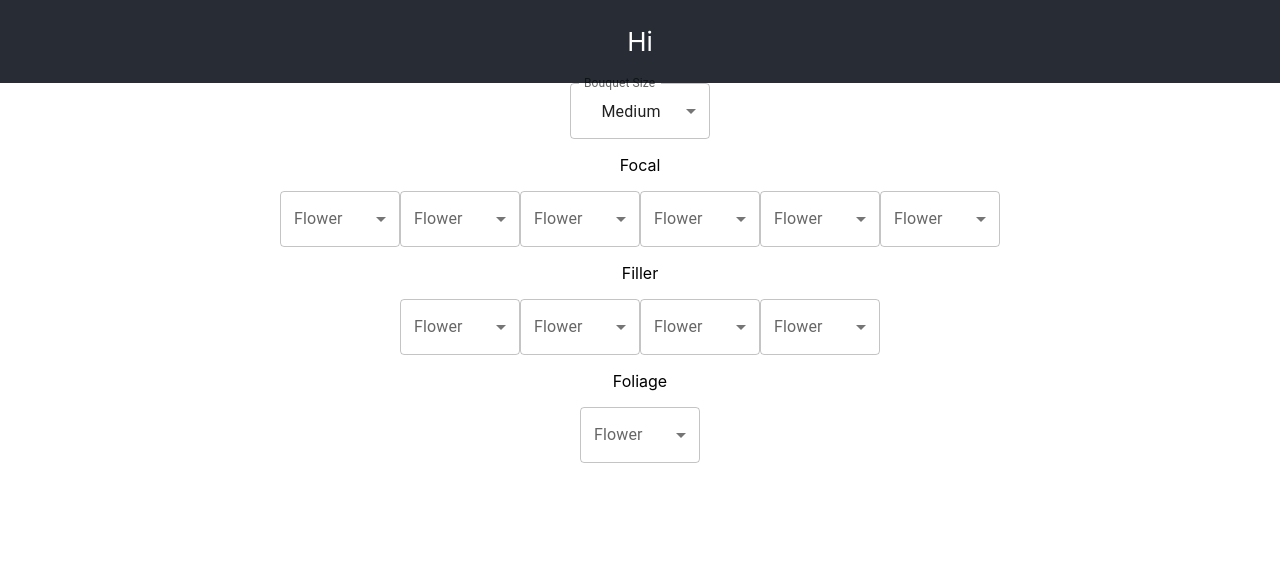
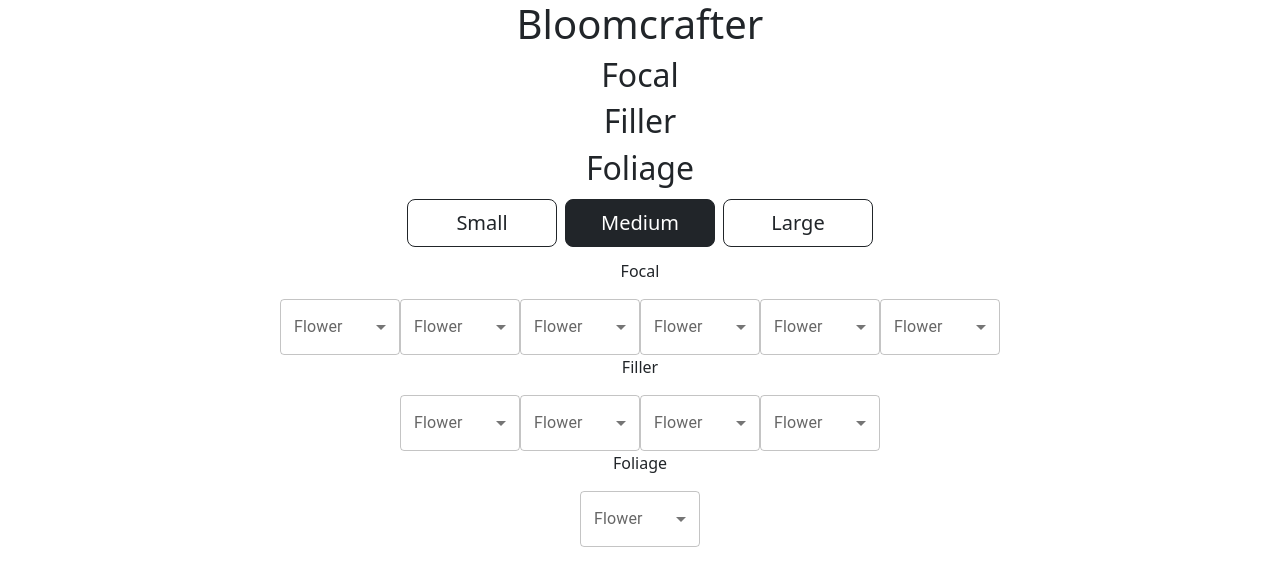
Before and after one commit to 394-w24/BloomCraft2, a React (Vite) app: page / in a window 1280 px wide. Shown: the top 586 px of the page. Built offline with nearby package versions, Linux system fonts and the light colour scheme.

Commit message:
added bouquet size selector

```diff
--- a/package.json
+++ b/package.json
@@ -13,6 +13,7 @@
     "@emotion/react": "^11.11.3",
     "@emotion/styled": "^11.11.0",
     "@mui/material": "^5.15.10",
+    "bootstrap": "^5.3.2",
     "react": "^18.2.0",
     "react-dom": "^18.2.0"
   },
--- a/src/App.jsx
+++ b/src/App.jsx
@@ -3,11 +3,13 @@ import logo from './logo.svg';
 import './App.css';
 import Container from '@mui/material/Container';
 import FlowerSelect from './components/FlowerSelect';
-import BouquetSize from './components/BouquetSize';
+import BouquetSizeSelector from './components/BouquetSize';
+import 'bootstrap/dist/css/bootstrap.min.css';
 
 const App = () => {
   const [count, setCount] = useState(0);
   const [bouquetSize, setBouquetSize] = useState('Medium');
+  const [selectedFlowerType, setSelectedFlowerType] = useState('');
   let focalFlowers = [];
   let fillerFlowers = [];
   let folliageFlowers = [];
@@ -30,14 +32,24 @@ const App = () => {
     }
   }
 
-
   return (
     <div className="App">
-      <header className="App-header">
 
-        <p>Hi</p>
-      </header>
-      <BouquetSize bouquetSize={bouquetSize} setBouquetSize={setBouquetSize} />
+      <h1>Bloomcrafter</h1>
+      {/* you can delete this... this is just temporary */}
+      <div className="flower-types-container">
+        <div className="select-focal">
+          <h2>Focal</h2>
+        </div>
+        <div className="select-filler">
+          <h2>Filler</h2>
+        </div>
+        <div className="select-foliage">
+          <h2>Foliage</h2>
+        </div>
+      </div>
+
+      <BouquetSizeSelector bouquetSizeSelection={bouquetSize} setBouquetSize={setBouquetSize} />
 
       {bouquetSize && <p>Focal</p>}
       <div style={{display: "flex", justifyContent: "center"}}>
--- a/src/components/BouquetSize.jsx
+++ b/src/components/BouquetSize.jsx
@@ -1,34 +1,42 @@
-import React, { useState } from 'react';
-import Box from '@mui/material/Box';
-import InputLabel from '@mui/material/InputLabel';
-import MenuItem from '@mui/material/MenuItem';
-import FormControl from '@mui/material/FormControl';
-import Select from '@mui/material/Select';
-import FlowerSelect from './FlowerSelect';
-// import Container from '@mui/material/Container'
+// could use some tidying up, but it works
+const bouquetSizes = {
+    Small: "Small",
+    Medium: "Medium",
+    Large: "Large",
+  };
 
-export default function BouquetSize({ bouquetSize, setBouquetSize }) {
+const BouquetSizeButton = ({ bouquetSize, bouquetSizeSelection, setBouquetSize }) => (
+<div className="BouquetSizeButton">
+    <input
+    type="radio"
+    id={bouquetSize}
+    className="btn-check"
+    checked={bouquetSize === bouquetSizeSelection}
+    autoComplete="off"
+    onChange={() => setBouquetSize(bouquetSize)}
+    />
+    <label
+    className="btn btn-outline-dark btn-lg m-1 p-2"
+    htmlFor={bouquetSize}
+    style={{ width: "150px", textAlign: "center" }}
+    data-cy={bouquetSize}
+    >
+    {bouquetSize}
+    </label>
+</div>
+);
 
-    const handleChange = (event) => {
-        setBouquetSize(event.target.value);
-    };
+const BouquetSizeSelector = ({ bouquetSizeSelection, setBouquetSize }) => (
+<div className="d-flex btn-group justify-content-center align-items-center m-2">
+    {Object.keys(bouquetSizes).map((bouquetSize) => (
+    <BouquetSizeButton
+        key={bouquetSize}
+        bouquetSize={bouquetSize}
+        bouquetSizeSelection={bouquetSizeSelection}
+        setBouquetSize={setBouquetSize}
+    />
+    ))}
+</div>
+);
 
-    return (
-        <Box sx={{ display: "flex", justifyContent: "center" }}>
-            <FormControl sx={{ minWidth: 140 }} >
-                <InputLabel id="demo-simple-select-label">Bouquet Size</InputLabel>
-                <Select
-                    labelId="demo-simple-select-label"
-                    id="demo-simple-select"
-                    value={bouquetSize}
-                    label="Bouquet Size"
-                    onChange={handleChange}
-                >
-                    <MenuItem value={"Small"}>Small</MenuItem>
-                    <MenuItem value={"Medium"}>Medium</MenuItem>
-                    <MenuItem value={"Large"}>Large</MenuItem>
-                </Select>
-            </FormControl>
-        </Box>
-    );
-}
+export default BouquetSizeSelector;
```
Also changed, not shown: src/components/FlowerTypeSelector.jsx (added), 1 other file (tests, documents, lock files or other folders).
